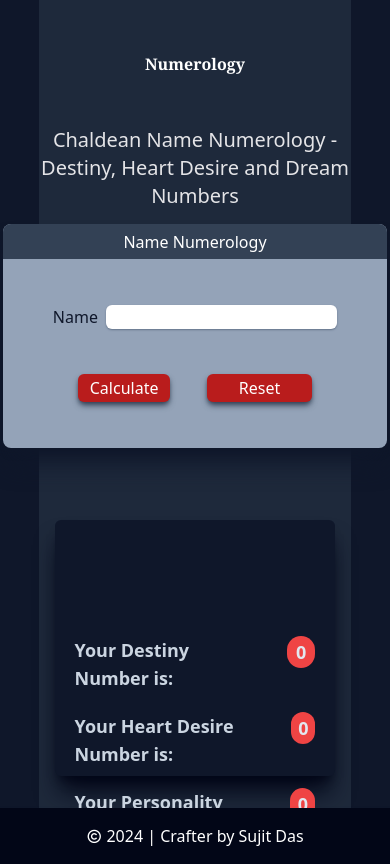
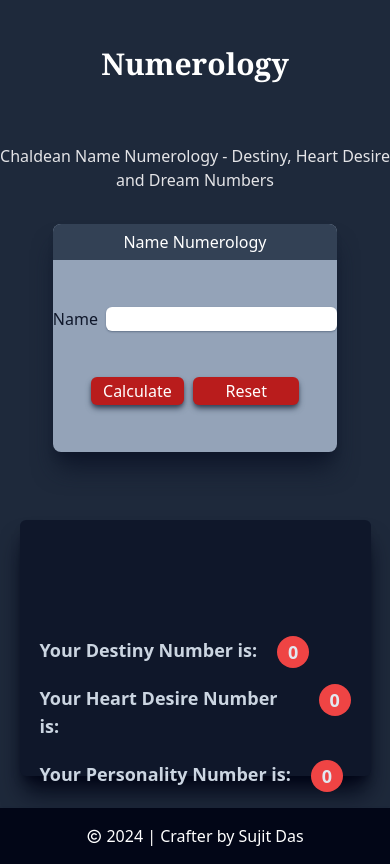
Before and after one commit to dev-sujitdas/numerology, a website: page index.html in a window 390 px wide. Drawn offline with nearby package versions, Linux system fonts and the light colour scheme.

Commit message:
new changes

```diff
--- a/index.html
+++ b/index.html
@@ -12,11 +12,11 @@
     <main class="h-full w-full bg-slate-900 flex justify-center">
 
         <!-- WOKR AREA -->
-        <div id="workArea" class="h-full w-4/5 bg-slate-800 sm:w-w-4/5">
+        <div id="workArea" class="h-full  bg-slate-800 sm:w-full md:w-4/5 lg:w-4/5 xl:w-4/5">
 
             <!-- TOP CONTAINER -->
             <div id="top" class="h-24 mt-4 flex justify-center items-center">
-                <p class="text-white font-extrabold font-serif sm:text-xl md:text-2xl lg:text-6xl xl:text-6xl">
+                <p class="text-white font-extrabold font-serif text-3xl md:text-4xl lg:text-6xl xl:text-6xl">
                   Numerology
                 </p>
               </div>
@@ -24,11 +24,11 @@
             <!-- MID CONTAINER -->
             <div id="mid" class="h-96 w-full mt-6 flex flex-col items-center">
                 <div id="para" class="h-16 flex items-center justify-center">
-                    <h1 class="text-zinc-200 font-medium text-center text-xl">Chaldean Name Numerology - Destiny, Heart Desire and Dream Numbers</h1>
+                    <h1 class="text-zinc-200 font-medium text-center sm:text-base lg:text-xl">Chaldean Name Numerology - Destiny, Heart Desire and Dream Numbers</h1>
                 </div>
 
                 <!-- NUMEROLOGY CARD -->
-                <div class="h-56 w-96 flex flex-col justify-between overflow-hidden bg-slate-400 mt-6 rounded-lg shadow-xl shadow-slate-900">
+                <div class="sm:h-80 sm:w-64 lg:h-56 lg:w-96 xl:h-56 xl:w-96 flex flex-col justify-between overflow-hidden bg-slate-400 mt-6 rounded-lg shadow-xl shadow-slate-900">
                     <div class="h-9 w-full bg-slate-700 flex items-center justify-center font-normal"><p class="text-white">Name Numerology</p></div>
                     <div class="h-48 w-full flex flex-col items-center justify-evenly">
                         <form>
```
Also changed, not shown: output.css.
